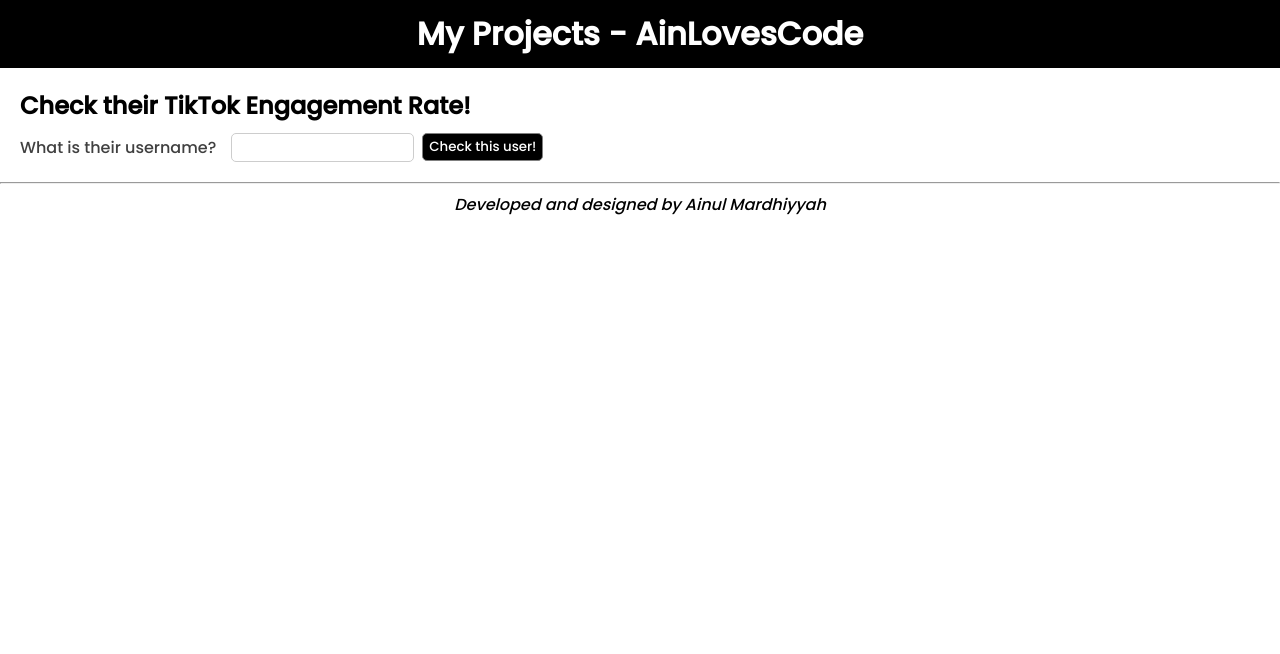
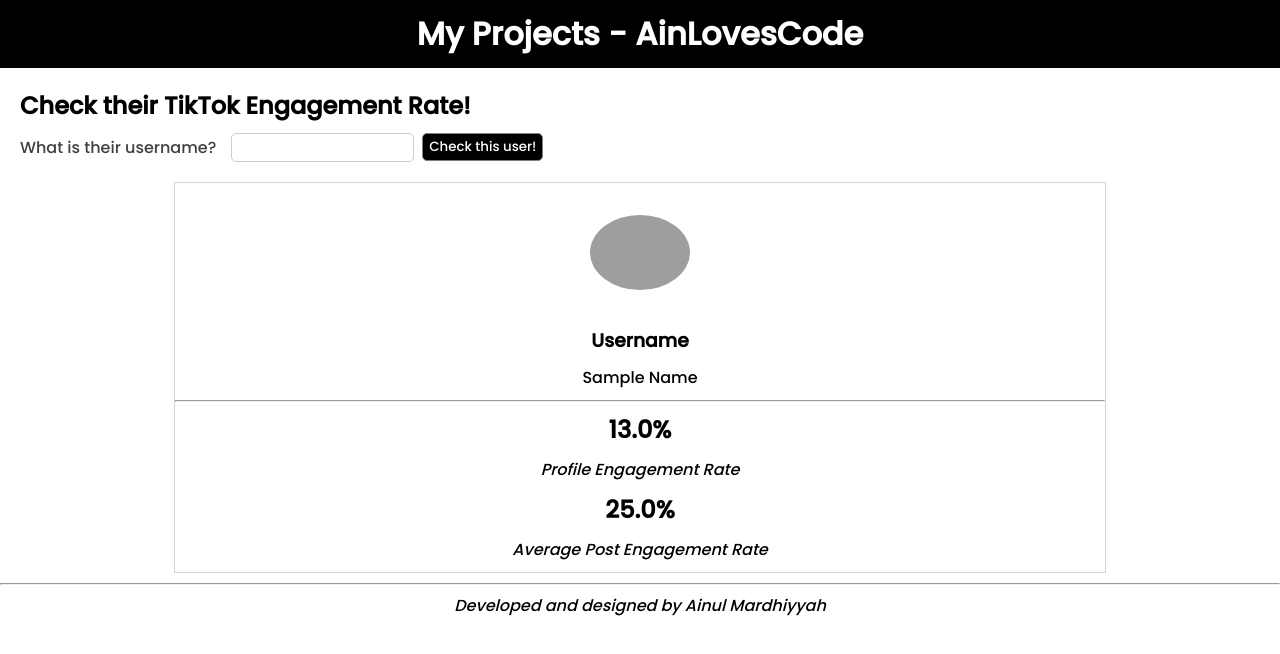
Before and after one commit to ainlovescode/tiktok-stats-app, a React (Create React App) app in the folder frontend/: page / in a window 1280 px wide. Shown: the top 654 px of the page. Built offline with nearby package versions, Linux system fonts and the light colour scheme; grey boxes are pictures that could not be loaded.

Commit message:
#2 [Ain] Include metrics display in app

```diff
--- a/frontend/src/pages/App/App.js
+++ b/frontend/src/pages/App/App.js
@@ -2,6 +2,7 @@
 import Header from "../../components/Header/Header";
 import Footer from "../../components/Footer/Footer";
 import UserForm from "../../components/UserForm/UserForm";
+import MetricsDisplay from "../../components/MetricsDisplay/MetricsDisplay";
 
 function App() {
   return (
@@ -10,6 +11,7 @@
 
       <div className="content">
           < UserForm />
+          < MetricsDisplay />
       </div>
 
       <Footer />
```
